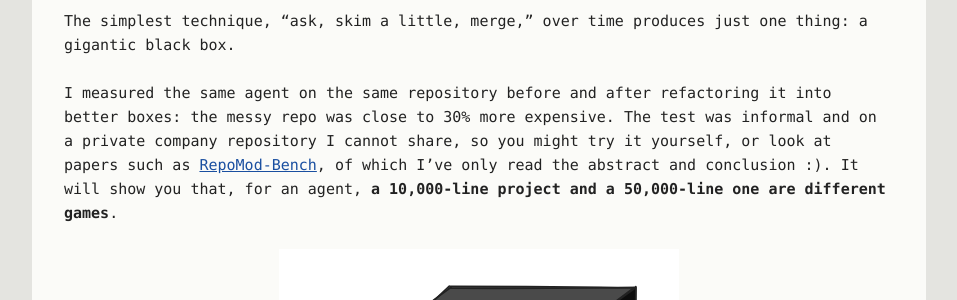
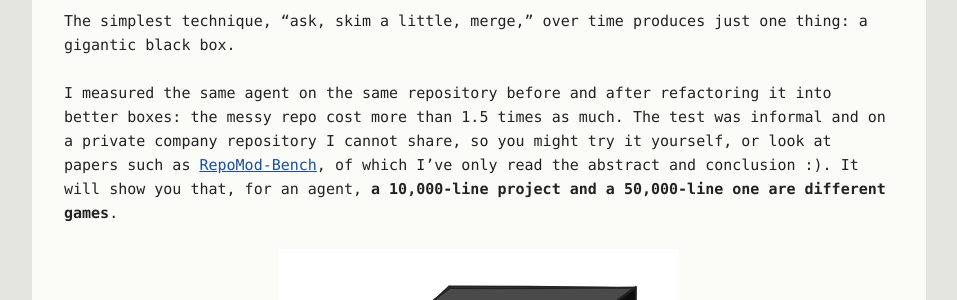
Before and after one commit to the-guish/the-dog-ate-my-typewriter, a Jekyll site: the page built from _posts/2026-11-01-my-dear-box.md, in a window 1280 px wide and 900 px high, scrolled down 3895 px. Shown: the part 176-476 px from the top of the window, without its empty margins (161-1118 px from the left). Built offline with Jekyll 4.4.1, drawn with Linux system fonts in a browser that asks for light colours; our own code applies the rules of GitHub Pages for plain Markdown files.

Commit message:
right numbers
Signed-off-by: Luis Castro <dev@guish.in>

```diff
--- a/_posts/2026-11-01-my-dear-box.md
+++ b/_posts/2026-11-01-my-dear-box.md
@@ -76,7 +76,7 @@ If you favor throughput, black boxes need to appear, and that is okay. You do no
 
 The simplest technique, "ask, skim a little, merge," over time produces just one thing: a gigantic black box.
 
-I measured the same agent on the same repository before and after refactoring it into better boxes: the messy repo was close to 30% more expensive. The test was informal and on a private company repository I cannot share, so you might try it yourself, or look at papers such as [RepoMod-Bench](https://arxiv.org/abs/2602.22518), of which I’ve only read the abstract and conclusion :). It will show you that, for an agent, **a 10,000-line project and a 50,000-line one are different games**.
+I measured the same agent on the same repository before and after refactoring it into better boxes: the messy repo cost more than 1.5 times as much. The test was informal and on a private company repository I cannot share, so you might try it yourself, or look at papers such as [RepoMod-Bench](https://arxiv.org/abs/2602.22518), of which I’ve only read the abstract and conclusion :). It will show you that, for an agent, **a 10,000-line project and a 50,000-line one are different games**.
 
 ![A stick figure with a confounded face stands next to one big black box, wider than a table and taller than the figure]({{ '/assets/images/box-big-black.svg' | relative_url }})
 
```
